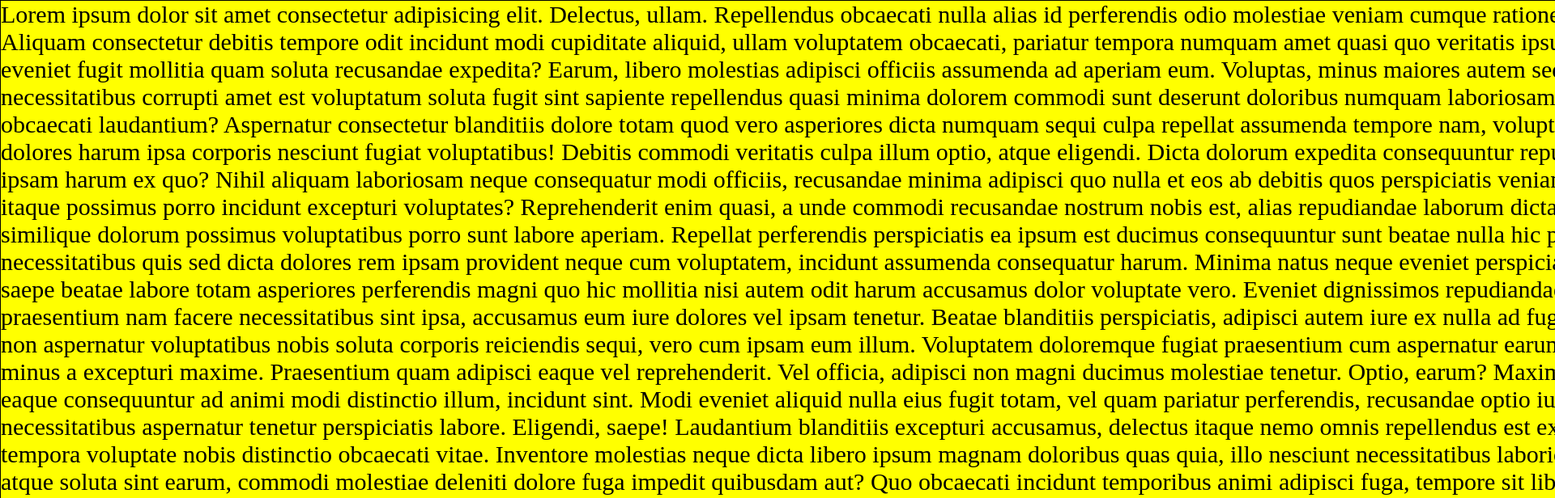
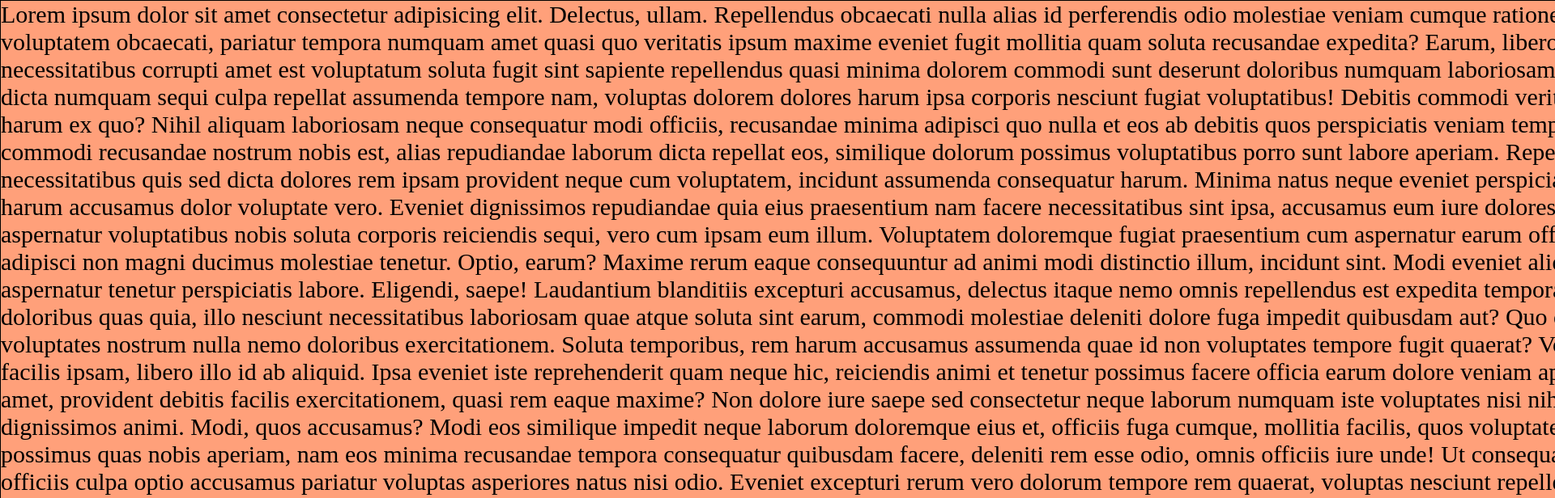
Before and after one commit to 77iu/cvP, a plain HTML site: page index.html in a window 1280 px wide. Shown: the top 616 px of the page at 81% size, 1920 px wide, since content can reach past the window. Drawn offline with Linux system fonts and the light colour scheme.

Commit message:
Update styless.css

```diff
--- a/styless.css
+++ b/styless.css
@@ -4,15 +4,15 @@
     box-sizing: border-box;
 }
 body{
-    width: 2090px;
-    height: 2900px;
+    width: 3135px;
+    height: 4350px;
     background-color: transparent;
     margin:  auto;
 }
 .cv{
     width: 100%;
     height: 100%;
-    background-color: yellow;
+    background-color: lightsalmon;
     margin: auto;
     border:1px solid black ;
     overflow: hidden;
```
